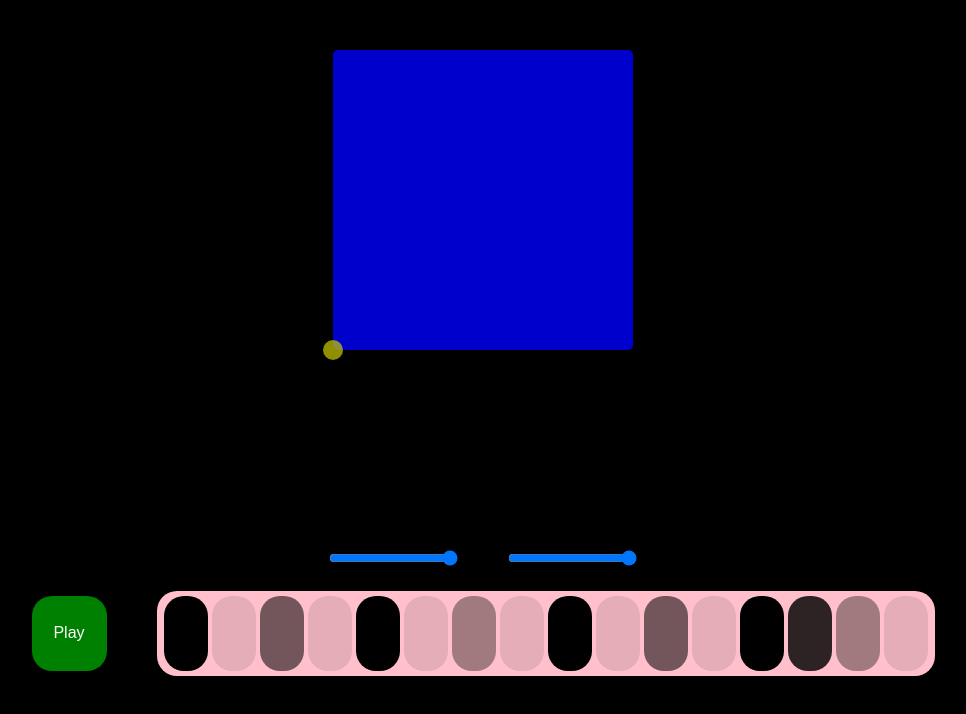
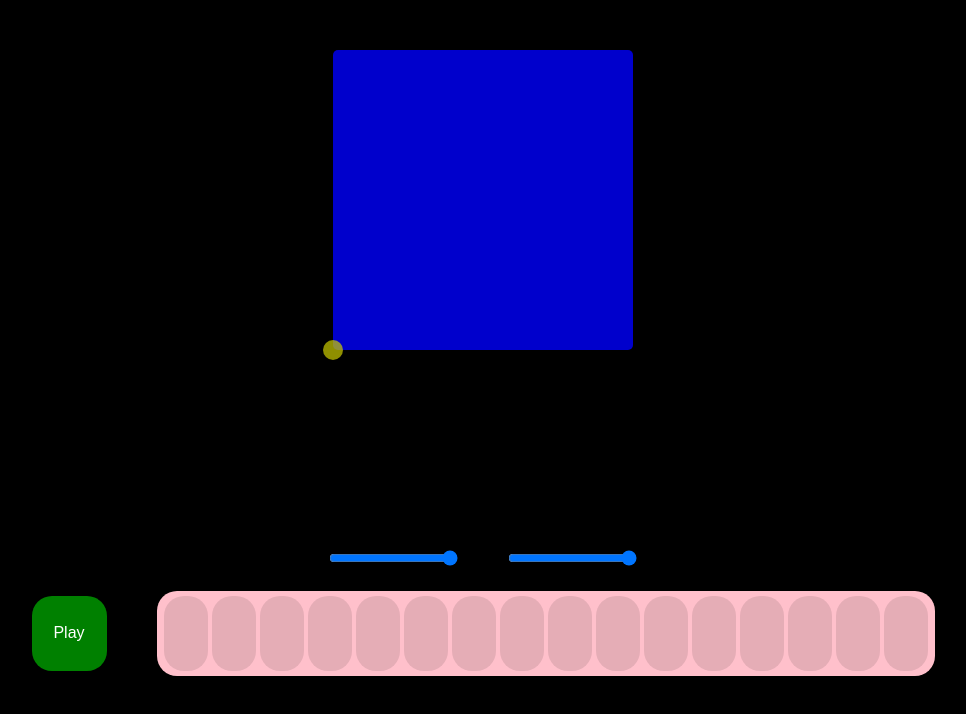
Before and after one commit to MalgAmoe/Badaboom, a React (Create React App) app in the folder client/: page / in a window 1280 px wide. Shown: the top 714 px of the page, without its empty margins (157-1123 px from the left). Built offline with nearby package versions, Linux system fonts and the light colour scheme.

Commit message:
feat: clicking adds and removes steps

```diff
--- a/client/src/App.js
+++ b/client/src/App.js
@@ -22,55 +22,32 @@ const styles = {
   }
 }
 
+const audioContext = new AudioContext()
+
+let tempo = 120
+
+let kickSequencer = new Sequencer(4, 16, tempo, playKick, audioContext)
+
+let scheduler = new Scheduler(tempo, kickSequencer, audioContext)
+
+scheduler.start()
+
+// setTimeout(scheduler.stop, 10000)
+
 class App extends Component {
+
+  addStep = (step, velocity) => {
+    kickSequencer.setStep(step, velocity)
+  }
+
   render() {
     return (
       <div style={styles.mainContainer}>
         <SoundControl style={styles.soundControl}/>
-        <SequencerControl style={styles.sequencerControl}/>
+        <SequencerControl style={styles.sequencerControl} sequencer={kickSequencer.steps} addStep={this.addStep}/>
       </div>
     );
   }
 }
 
-const audioContext = new AudioContext()
-
-let tempo = 120
-// const scheduleWindow = 0.12
-// const scheduleInterval = 100
-
-let kickSequencer = new Sequencer(1, 16, tempo, playKick, audioContext)
-kickSequencer.setStep(0, 1)
-kickSequencer.setStep(1, 0.1)
-kickSequencer.setStep(2, 0.2)
-kickSequencer.setStep(3, 0.1)
-kickSequencer.setStep(4, 0.5)
-kickSequencer.setStep(5, 0.1)
-kickSequencer.setStep(6, 0.2)
-kickSequencer.setStep(7, 0.1)
-kickSequencer.setStep(8, 0.5)
-kickSequencer.setStep(9, 0.1)
-kickSequencer.setStep(10, 0.2)
-kickSequencer.setStep(11, 0.1)
-kickSequencer.setStep(12, 0.5)
-kickSequencer.setStep(13, 0.1)
-kickSequencer.setStep(14, 0.2)
-kickSequencer.setStep(15, 0.1)
-
-let scheduler = new Scheduler(tempo, kickSequencer)
-
-scheduler.start()
-
-setTimeout(scheduler.stop, 10000)
-
-// const scheduler = () => {
-//   kickSequencer.scheduleSteps(scheduleWindow, audioContext)
-// }
-//
-// console.log(audioContext);
-//
-// console.log(kickSequencer);
-//
-// setInterval(scheduler, scheduleInterval)
-
 export default App;
--- a/client/src/components/Step.js
+++ b/client/src/components/Step.js
@@ -1,4 +1,4 @@
-import React from 'react'
+import React, { Component } from 'react'
 
 const styles = {
   step: {
@@ -10,10 +10,27 @@ const styles = {
   }
 }
 
-const Step = (props) => {
-  return (
-    <div style={Object.assign({}, styles.step, {opacity: props.velocity * 0.9 + 0.1})}></div>
-  )
+
+class Step extends Component {
+  state = {
+    velocity: 0
+  }
+
+  setStep = () => {
+    this.setState({velocity: 1})
+    this.props.addStep(this.props.stepNum, 1)
+  }
+
+  eraseStep = () => {
+    this.setState({velocity: 0})
+    this.props.addStep(this.props.stepNum, 0)
+  }
+
+  render() {
+    return (
+      <div onClick={this.setStep} onDoubleClick={this.eraseStep} style={Object.assign({}, styles.step, {opacity: this.state.velocity * 0.9 + 0.1})}></div>
+    )
+  }
 }
 
 export default Step
--- a/client/src/containers/SequencerControl.js
+++ b/client/src/containers/SequencerControl.js
@@ -26,7 +26,7 @@ const styles = {
 
 class SequencerControl extends Component{
   state = {
-    steps: [1, 0, 0.5, 0, 1, 0, 0.3, 0, 1, 0, 0.5, 0, 1, 0.8, 0.3, 0]
+    steps: this.props.sequencer
   }
   render() {
     return (
@@ -37,7 +37,7 @@ class SequencerControl extends Component{
         </div>
         <div style={styles.timeline}>
           <Start action={'Play'} />
-          <Timeline steps={this.state.steps}/>
+          <Timeline steps={this.state.steps} addStep={this.props.addStep}/>
         </div>
       </div>
     )
--- a/client/src/containers/SoundControl.js
+++ b/client/src/containers/SoundControl.js
@@ -1,5 +1,5 @@
 import React, { Component } from 'react';
-import XyPad from './Xy'
+import XyPad from '../components/Xy'
 
 const styles = {
   controls: {
--- a/client/src/containers/Timeline.js
+++ b/client/src/containers/Timeline.js
@@ -16,12 +16,11 @@ const styles = {
 
 class Timeline extends Component {
   render() {
-
     return (
       <div style={styles.timeline}>
         {
           this.props.steps.map((step, i) => (
-            <Step key={i} velocity={step}/>
+            <Step key={i} stepNum={i} velocity={step} addStep={this.props.addStep}/>
           ))
         }
       </div>
--- a/client/src/lib/Scheduler.js
+++ b/client/src/lib/Scheduler.js
@@ -1,7 +1,7 @@
 
 export default class Scheduler {
-  constructor(tempo, sequencer) {
-    this.audioContext = new AudioContext()
+  constructor(tempo, sequencer, audioContext) {
+    this.audioContext = audioContext
     this.tempo = tempo
     this.scheduleInterval = 100
     this.scheduleWindow = 0.12
@@ -20,5 +20,4 @@ export default class Scheduler {
   schedule = () => {
     this.sequencer.scheduleSteps(this.scheduleWindow, this.audioContext)
   }
-
 }
--- a/client/src/lib/Sequencer.js
+++ b/client/src/lib/Sequencer.js
@@ -45,7 +45,7 @@ class Sequencer {
     }
   }
 
-  setTimeLag = (tempo) => {
+  changeTempo = (tempo) => {
     this.timeLag = (60.0 / tempo) * this.resolution / this.division
   }
 }
```
Also changed, not shown: client/src/components/Xy.js (renamed from client/src/containers/Xy.js).
